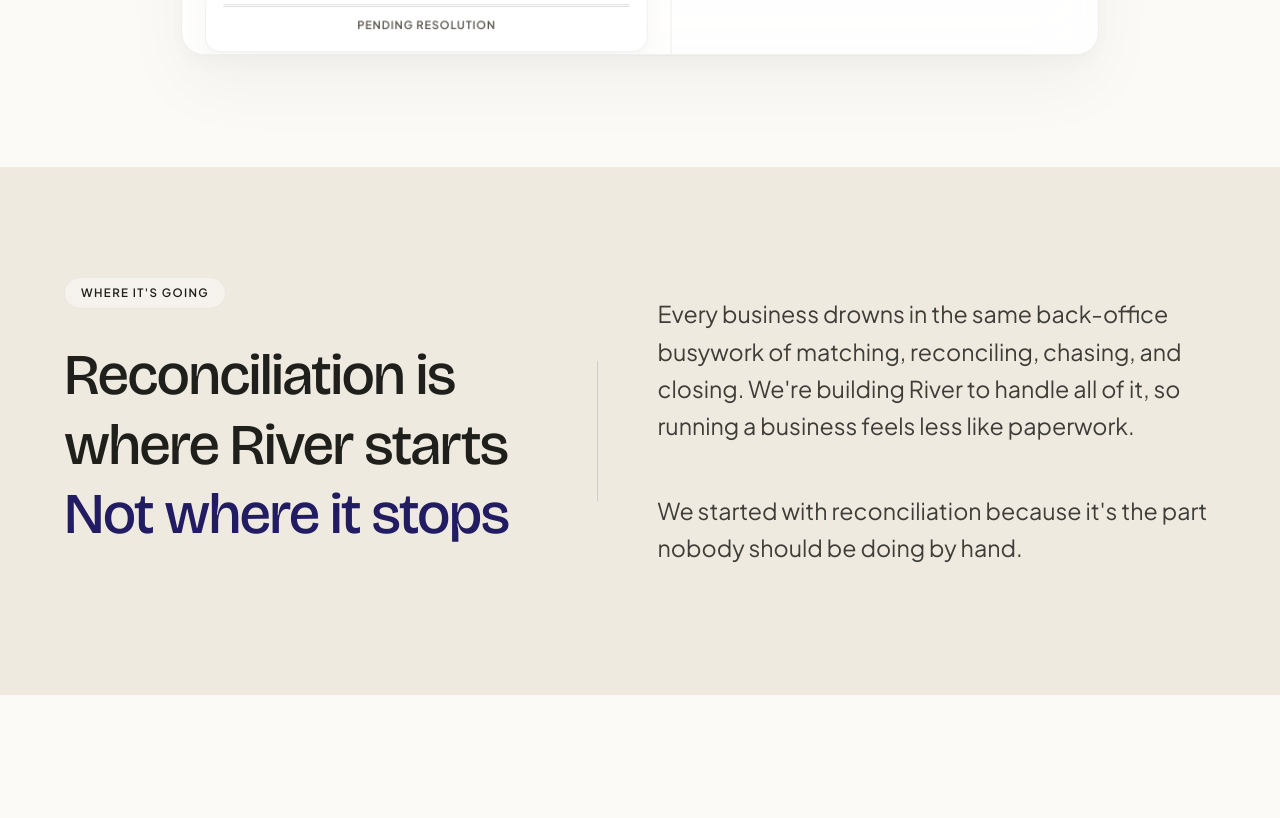
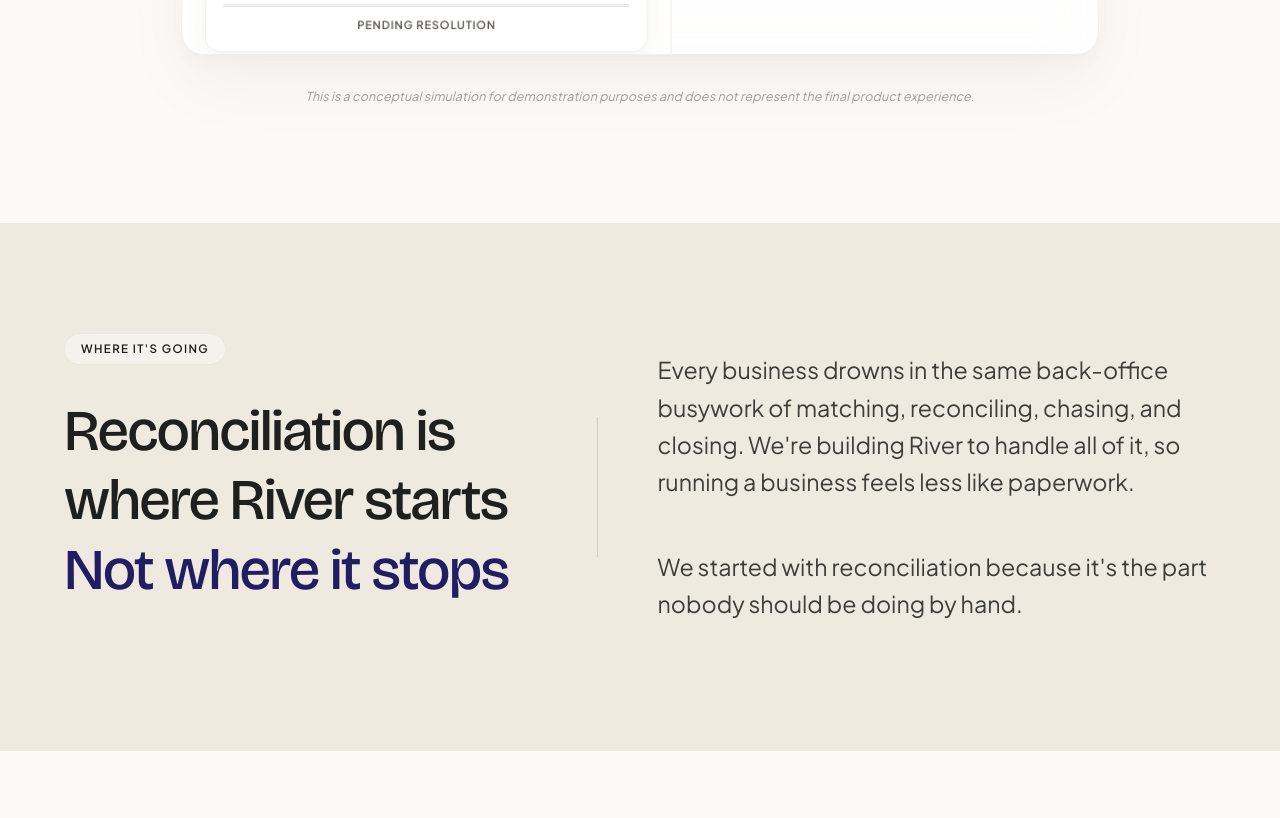
Before and after one commit to AtioLabs/atiolabs, a Next.js app: page / in a window 1280 px wide. Shown: the part 2680-3498 px from the top of the page. Built offline with nearby package versions, Linux system fonts and the light colour scheme.

Commit message:
feat: add conceptual simulation disclaimer below demo area

```diff
--- a/components/WhereRiverStarts.tsx
+++ b/components/WhereRiverStarts.tsx
@@ -18,6 +18,9 @@
         <div className="simulator-reveal" style={{ "--delay": "240ms", maxWidth: "960px", margin: "0 auto" } as React.CSSProperties}>
           <HeroSimulator />
         </div>
+        <p style={{ fontSize: "0.78rem", color: "var(--text-muted)", opacity: 0.55, marginTop: "20px", fontStyle: "italic", letterSpacing: "0.01em" }}>
+          This is a conceptual simulation for demonstration purposes and does not represent the final product experience.
+        </p>
       </div>
     </section>
   );
```
